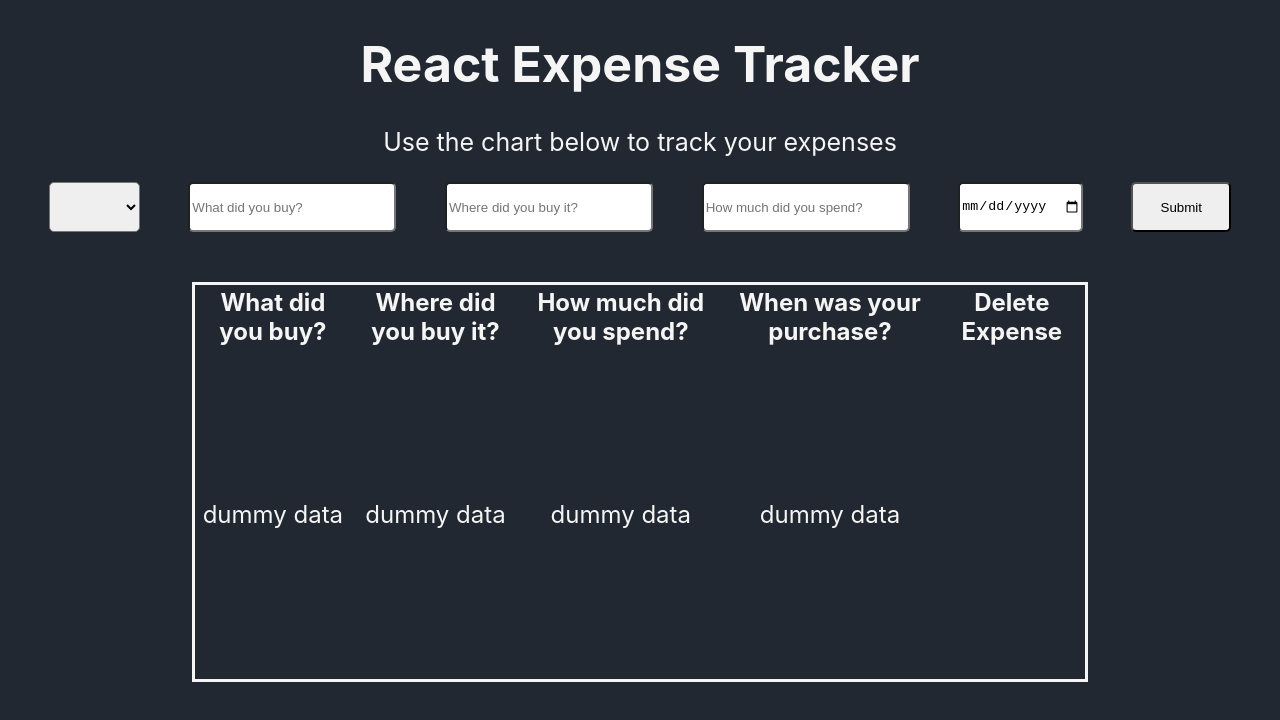
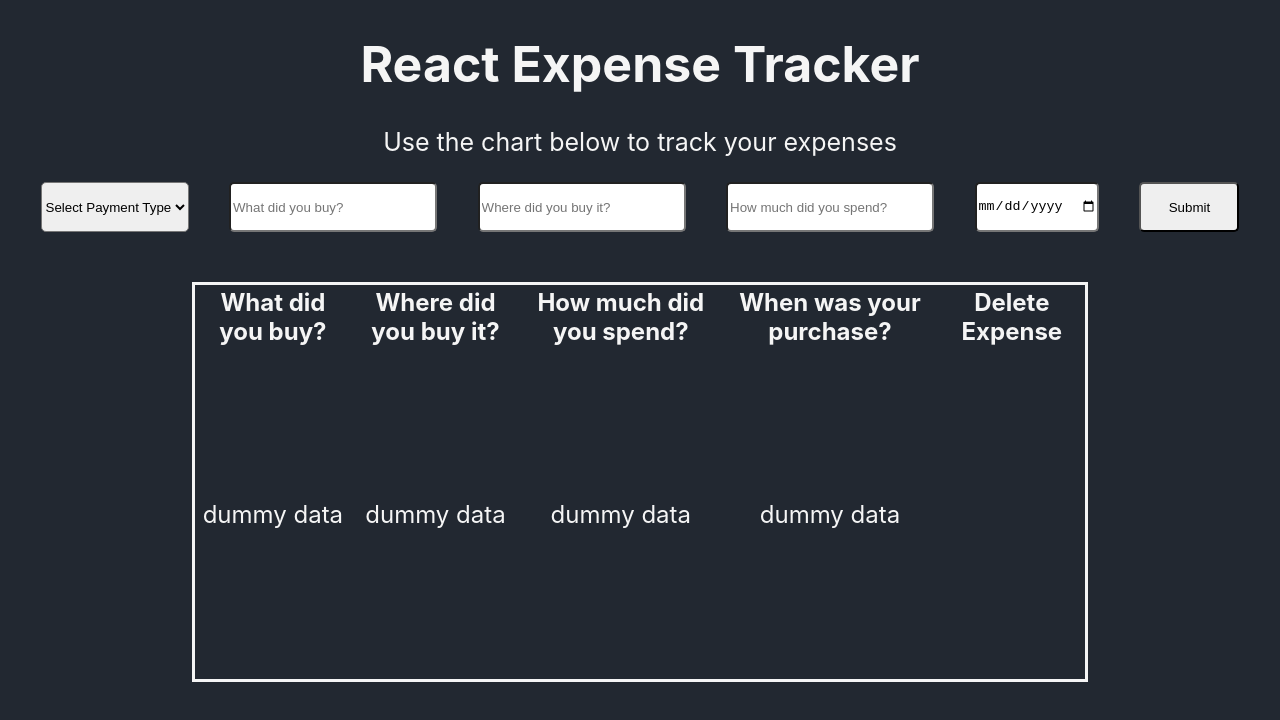
Before and after one commit to Trevorton27/cesarPrzReactExpenseTracker, a React (Create React App) app: page / in a window 1280 px wide. Shown: the top 720 px of the page. Built offline with nearby package versions, Linux system fonts and the light colour scheme.

Commit message:
payment type added

```diff
--- a/src/components/ExpenseForm.js
+++ b/src/components/ExpenseForm.js
@@ -44,7 +44,7 @@ handleChange(e) {
             <div>
             <form className = 'expense-form'>
                 <select id='payment-type' style={{borderRadius: 5}} >
-                    <option value='' />
+                    <option value=''>Select Payment Type</option>
                     <option value='cash'>Cash</option>
                     <option value='credit card'>Credit Card</option>
                     <option value='crypto'>Crypto</option>
```
Also changed, not shown: 1 other file (tests, documents, lock files or other folders).
